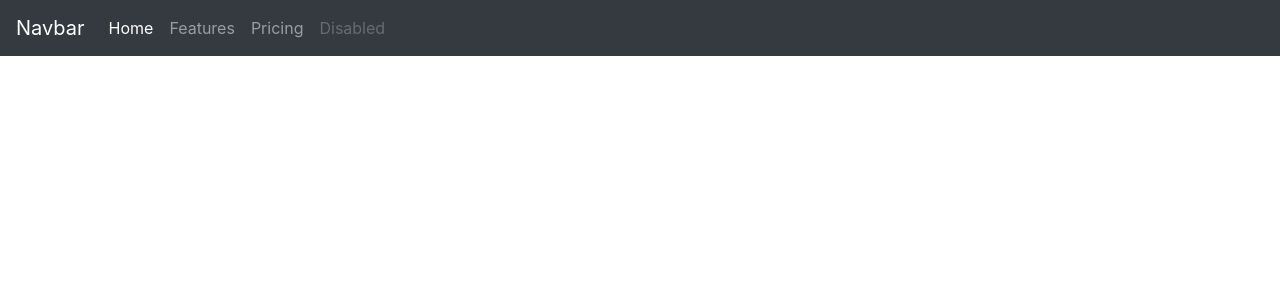
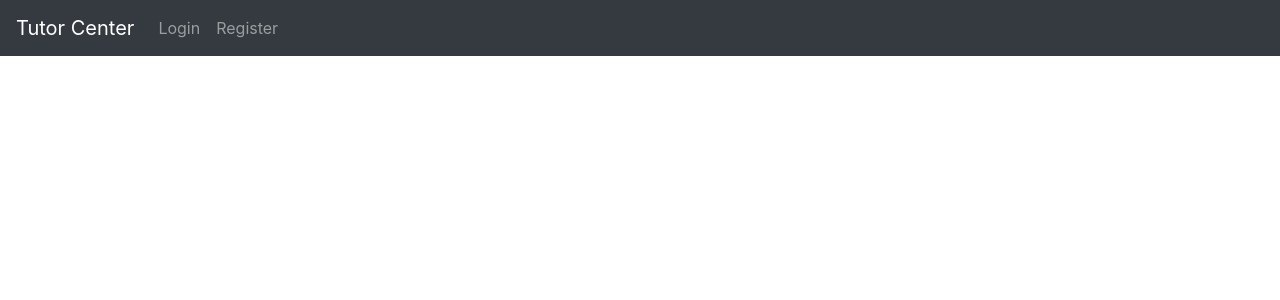
Before and after one commit to jasonli0616/HTC2021-404NotFound, a Flask app: page / in a window 1280 px wide. Shown: the top 300 px of the page. Run offline with Flask 2, Linux system fonts and the light colour scheme; some libraries are stand-ins or nearby versions.

Commit message:
Modify navbar, title

```diff
--- a/templates/base.html
+++ b/templates/base.html
@@ -11,9 +11,9 @@
     <link rel="stylesheet" href="https://maxcdn.bootstrapcdn.com/bootstrap/4.0.0/css/bootstrap.min.css" integrity="sha384-Gn5384xqQ1aoWXA+058RXPxPg6fy4IWvTNh0E263XmFcJlSAwiGgFAW/dAiS6JXm" crossorigin="anonymous">
 
     {% if title %}
-    <title>{{ title }}</title>
+    <title>{{ title }} - Tutor Center</title>
     {% else %}
-    <title>Document</title>
+    <title>Tutor Center</title>
     {% endif %}
 
 
@@ -22,24 +22,24 @@
 <body>
 
     <nav class="navbar navbar-expand-lg navbar-dark bg-dark">
-        <a class="navbar-brand" href="#">Navbar</a>
+        <a class="navbar-brand" href="{{ url_for('index') }}">Tutor Center</a>
         <button class="navbar-toggler" type="button" data-toggle="collapse" data-target="#navbarNav" aria-controls="navbarNav" aria-expanded="false" aria-label="Toggle navigation">
             <span class="navbar-toggler-icon"></span>
         </button>
         <div class="collapse navbar-collapse" id="navbarNav">
             <ul class="navbar-nav">
+                {% if "user" in session %}
                     <li class="nav-item active">
                         <a class="nav-link" href="#">Home <span class="sr-only">(current)</span></a>
                     </li>
-                <li class="nav-item">
-                    <a class="nav-link" href="#">Features</a>
+                {% else %}
+                    <li class="nav-item"></li>
+                        <a class="nav-link" href="{{ url_for('login') }}">Login</a>
                     </li>
                     <li class="nav-item">
-                    <a class="nav-link" href="#">Pricing</a>
+                        <a class="nav-link" href="{{ url_for('register') }}">Register</a>
                     </li>
-                <li class="nav-item">
-                    <a class="nav-link disabled" href="#">Disabled</a>
-                </li>
+                {% endif %}
             </ul>
         </div>
     </nav>
@@ -48,6 +48,7 @@
 
 
     <div class="container">
+        <br>
         {% with messages = get_flashed_messages(with_categories=true) %}
         {% if messages %}
             {% for category, message in messages %}
@@ -58,8 +59,6 @@
         {% endif %}
         {% endwith %}
 
-
-        <br>
         {% block content %}
         {% endblock content %}
     </div>
```
Lines whose indentation alone changed are shown as unchanged.
